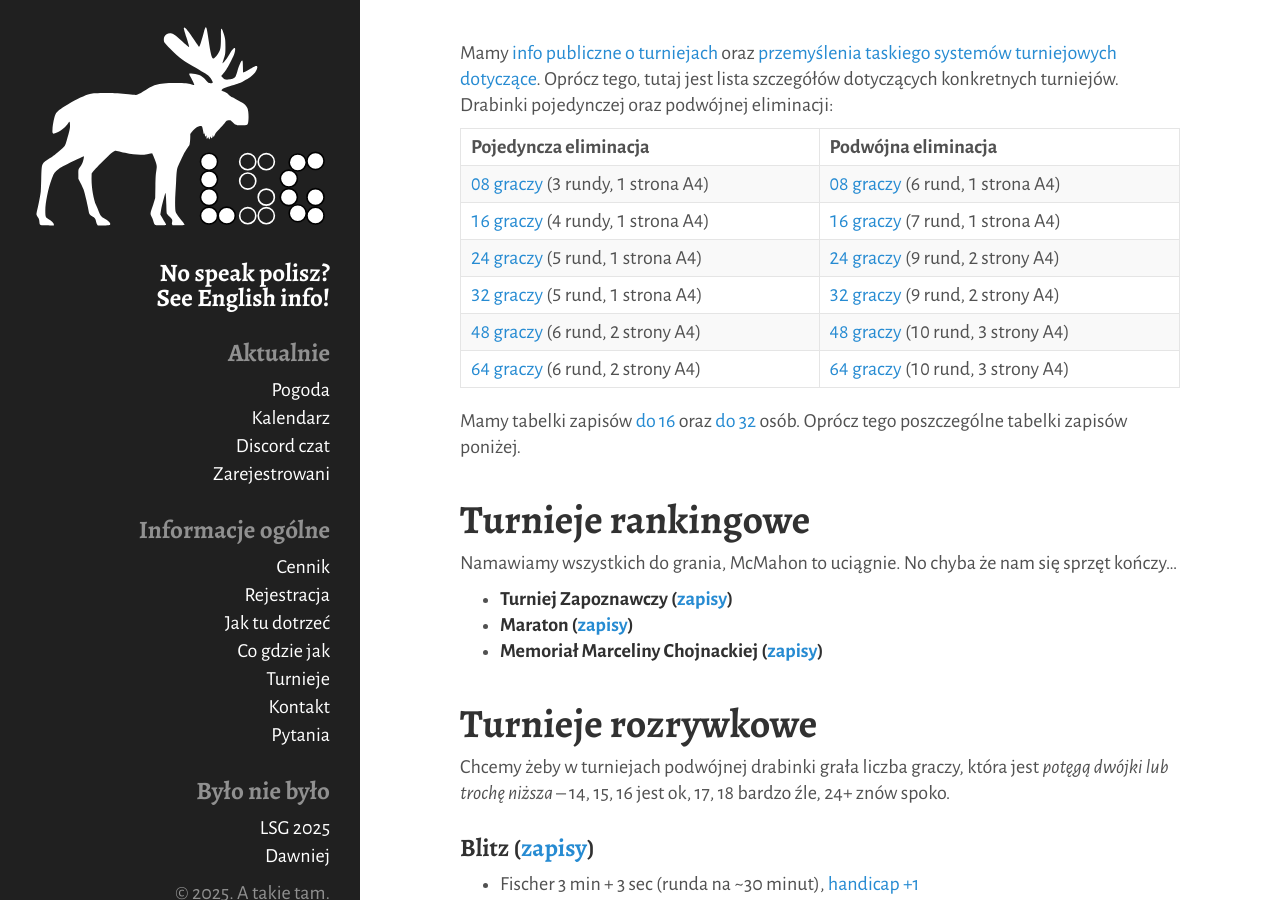
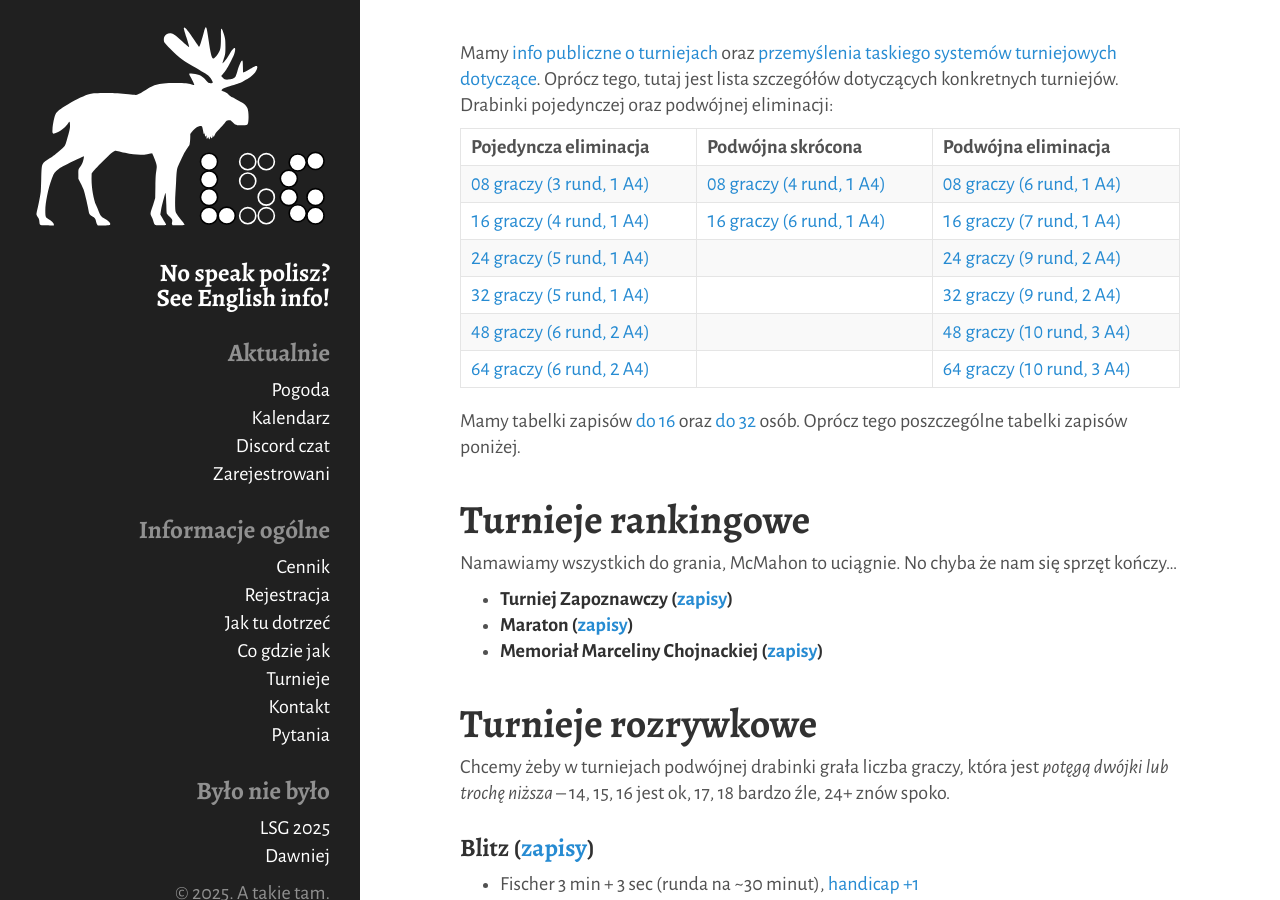
Before and after one commit to tasuki/lsg, a Jekyll site: the page built from _pages/organizacja/turnieje.md, in a window 1280 px wide and 900 px high. Built offline with Jekyll 4.4.1, drawn with Linux system fonts in a browser that asks for light colours; some of the changed text lies outside the part shown.

Commit message:
Lekko ulepszone drabinki

```diff
--- a/_pages/organizacja/turnieje.md
+++ b/_pages/organizacja/turnieje.md
@@ -5,14 +5,14 @@ title: Organizacja turniejów
 
 Mamy [info publiczne o turniejach](/turnieje) oraz [przemyślenia taskiego systemów turniejowych dotyczące](/organizacja/systemy). Oprócz tego, tutaj jest lista szczegółów dotyczących konkretnych turniejów. Drabinki pojedynczej oraz podwójnej eliminacji:
 
-| Pojedyncza eliminacja                                                   | Podwójna eliminacja                                                     |
-| ---------------------                                                   | -------------------                                                     |
-| [08 graczy](/public/drabinki/single-elim-08.pdf) (3 rundy, 1 strona A4) | [08 graczy](/public/drabinki/double-elim-08.pdf) (6 rund, 1 strona A4)  |
-| [16 graczy](/public/drabinki/single-elim-16.pdf) (4 rundy, 1 strona A4) | [16 graczy](/public/drabinki/double-elim-16.pdf) (7 rund, 1 strona A4)  |
-| [24 graczy](/public/drabinki/single-elim-24.pdf) (5 rund, 1 strona A4)  | [24 graczy](/public/drabinki/double-elim-24.pdf) (9 rund, 2 strony A4)  |
-| [32 graczy](/public/drabinki/single-elim-32.pdf) (5 rund, 1 strona A4)  | [32 graczy](/public/drabinki/double-elim-32.pdf) (9 rund, 2 strony A4)  |
-| [48 graczy](/public/drabinki/single-elim-48.pdf) (6 rund, 2 strony A4)  | [48 graczy](/public/drabinki/double-elim-48.pdf) (10 rund, 3 strony A4) |
-| [64 graczy](/public/drabinki/single-elim-64.pdf) (6 rund, 2 strony A4)  | [64 graczy](/public/drabinki/double-elim-64.pdf) (10 rund, 3 strony A4) |
+| Pojedyncza eliminacja                                           | Podwójna skrócona                                                     | Podwójna eliminacja                                              |
+| ---------------------                                           | -----------------                                                     | -------------------                                              |
+| [08 graczy (3 rund, 1 A4)](/public/drabinki/single-elim-08.pdf) | [08 graczy (4 rund, 1 A4)](/public/drabinki/double-elim-08-short.pdf) | [08 graczy (6 rund, 1 A4) ](/public/drabinki/double-elim-08.pdf) |
+| [16 graczy (4 rund, 1 A4)](/public/drabinki/single-elim-16.pdf) | [16 graczy (6 rund, 1 A4)](/public/drabinki/double-elim-16-short.pdf) | [16 graczy (7 rund, 1 A4) ](/public/drabinki/double-elim-16.pdf) |
+| [24 graczy (5 rund, 1 A4)](/public/drabinki/single-elim-24.pdf) |                                                                       | [24 graczy (9 rund, 2 A4) ](/public/drabinki/double-elim-24.pdf) |
+| [32 graczy (5 rund, 1 A4)](/public/drabinki/single-elim-32.pdf) |                                                                       | [32 graczy (9 rund, 2 A4) ](/public/drabinki/double-elim-32.pdf) |
+| [48 graczy (6 rund, 2 A4)](/public/drabinki/single-elim-48.pdf) |                                                                       | [48 graczy (10 rund, 3 A4)](/public/drabinki/double-elim-48.pdf) |
+| [64 graczy (6 rund, 2 A4)](/public/drabinki/single-elim-64.pdf) |                                                                       | [64 graczy (10 rund, 3 A4)](/public/drabinki/double-elim-64.pdf) |
 
 Mamy tabelki zapisów [do 16](/public/zapisy/ogolne-zapisy-16.pdf) oraz [do 32](/public/zapisy/ogolne-zapisy-32.pdf) osób. Oprócz tego poszczególne tabelki zapisów poniżej.
 
@@ -55,5 +55,6 @@ Chcemy żeby w turniejach podwójnej drabinki grała liczba graczy, która jest
 
 ### ~~Rengo~~ Trash Talk ([zapisy](/public/zapisy/zapisy-rengo.pdf))
 - Fischer 10 min + 10 sec (runda na +- godzinę), pełny handicap
-- knockout (do 8 teamów: 3 rundy)
+- podwójna skrócona (do 8 teamów: 4 rundy)
 - *wolny turniej, ciężko zebrać zespół, zawsze wszystko opóźnione*
+- *w drabince przegranych namawiamy do zdropowania się z turnieju* 😉
```
Also changed, not shown: 14 other files.
